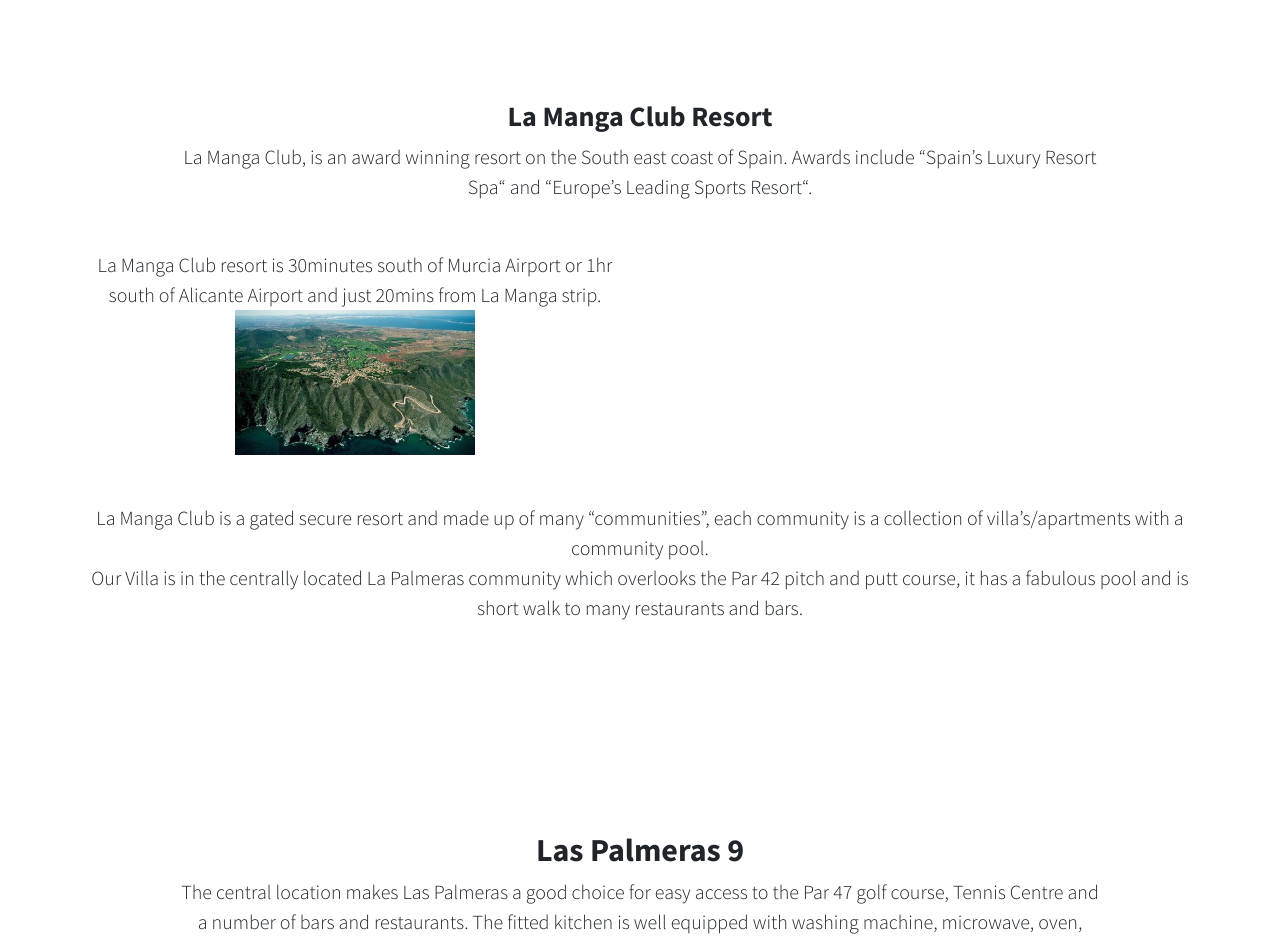
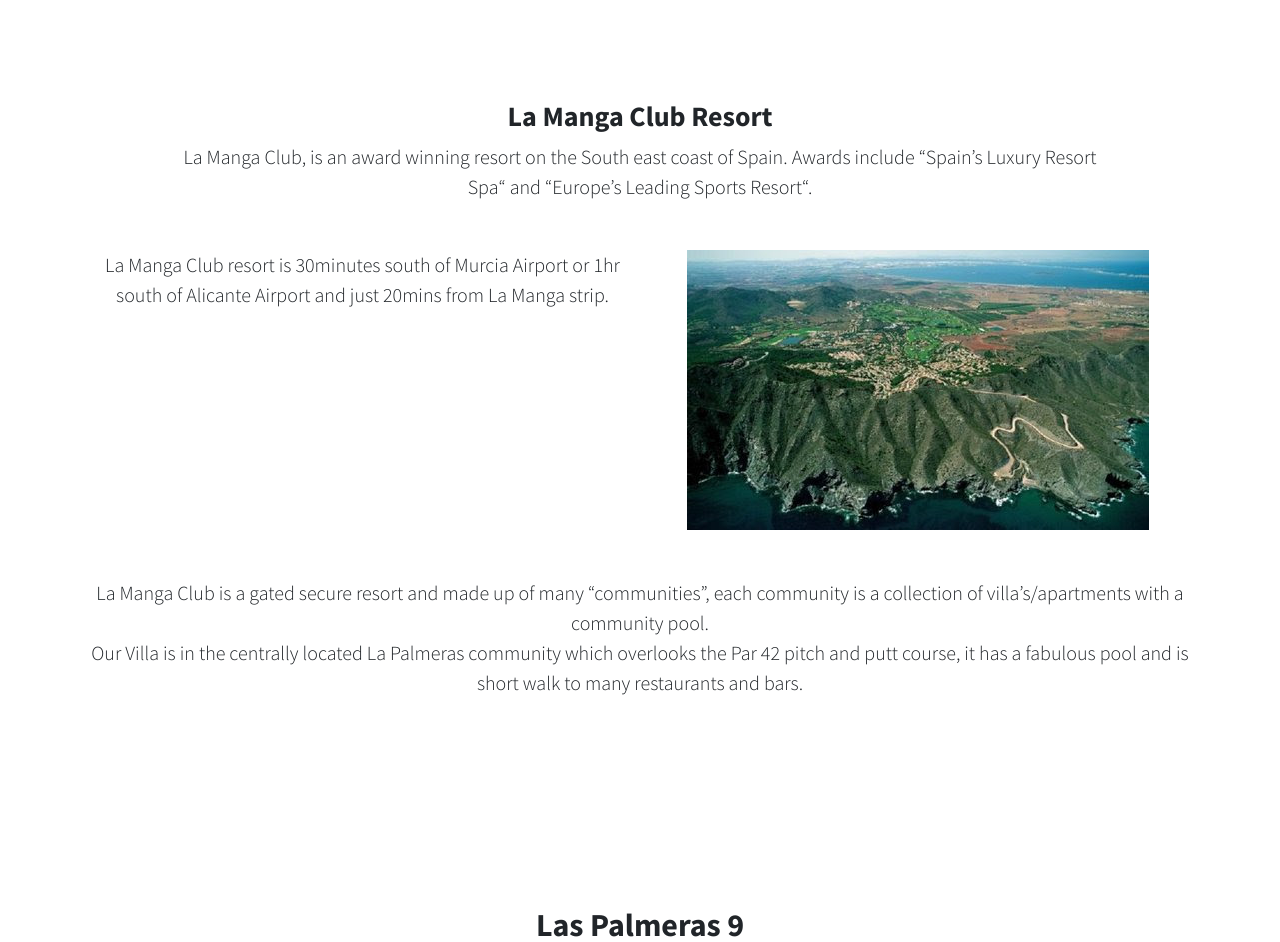
Before and after one commit to richsteer/richsteer.github.io, a Jekyll site: the page built from index.html, in a window 1280 px wide. Shown: the part 1360-2302 px from the top of the page. Built offline with Jekyll 4.4.1, drawn with Linux system fonts in a browser that asks for light colours; grey boxes are pictures that could not be loaded.

Commit message:
Update index.html

```diff
--- a/index.html
+++ b/index.html
@@ -26,13 +26,14 @@
         </div>
 
 
-        <div class="row mx-atuo">
+        <div class="row mx-auto">
             <p class="lead mb-5 col-lg-6">
                 La Manga Club resort is 30minutes south of Murcia Airport or 1hr south of Alicante Airport and just 20mins from La Manga strip.
-
-                <img src="assets/img/la-manga-club-aerial.jpg" class="col-lg-6">
             </p>
 
+            <p class="lead mb-5 col-lg-6">
+                <img src="assets/img/la-manga-club-aerial.jpg">
+            </p>
             <p class="lead mb-5">
                 La Manga Club is a gated secure resort and made up of many “communities”, each community is a collection of villa’s/apartments with a community pool.
                 <br>
```
